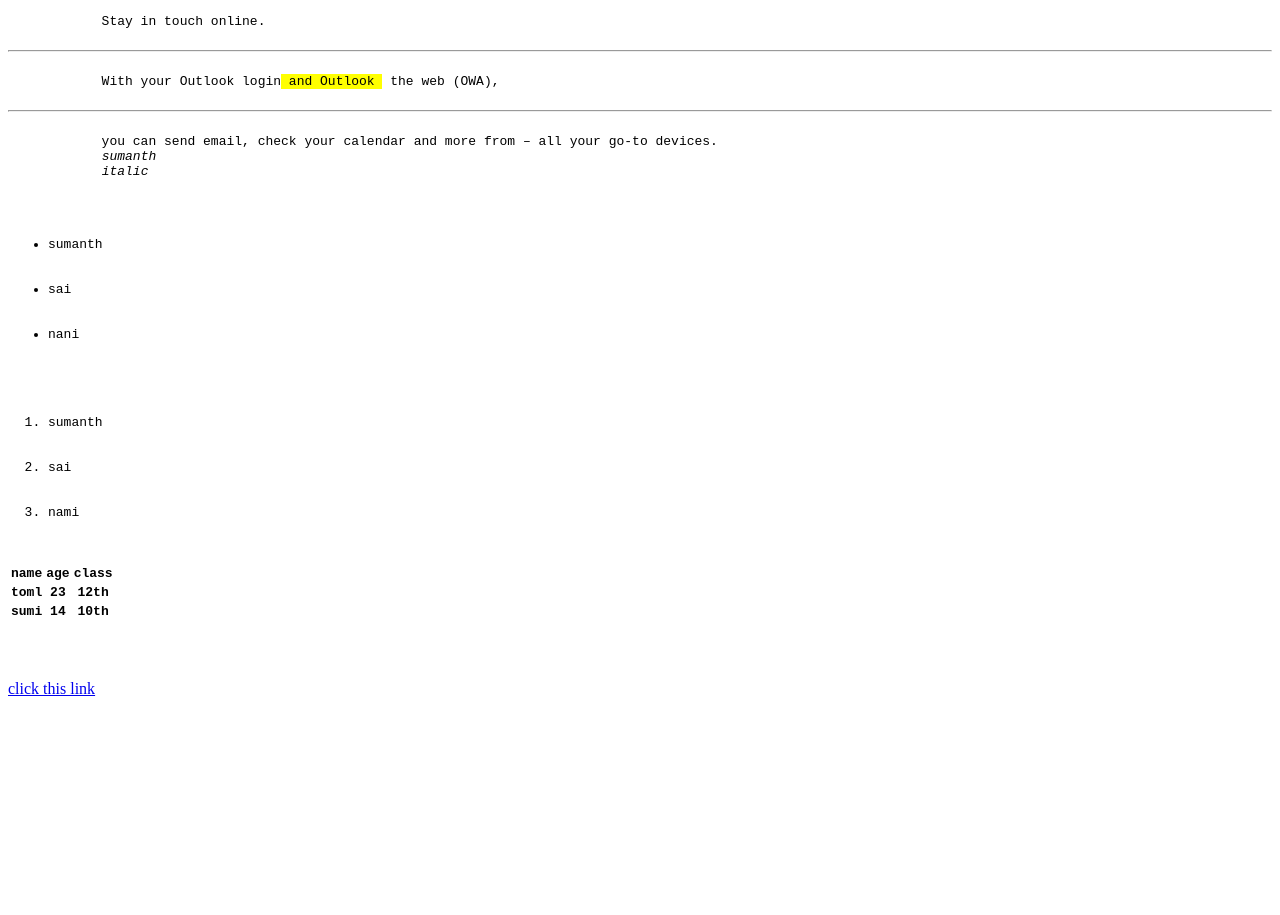
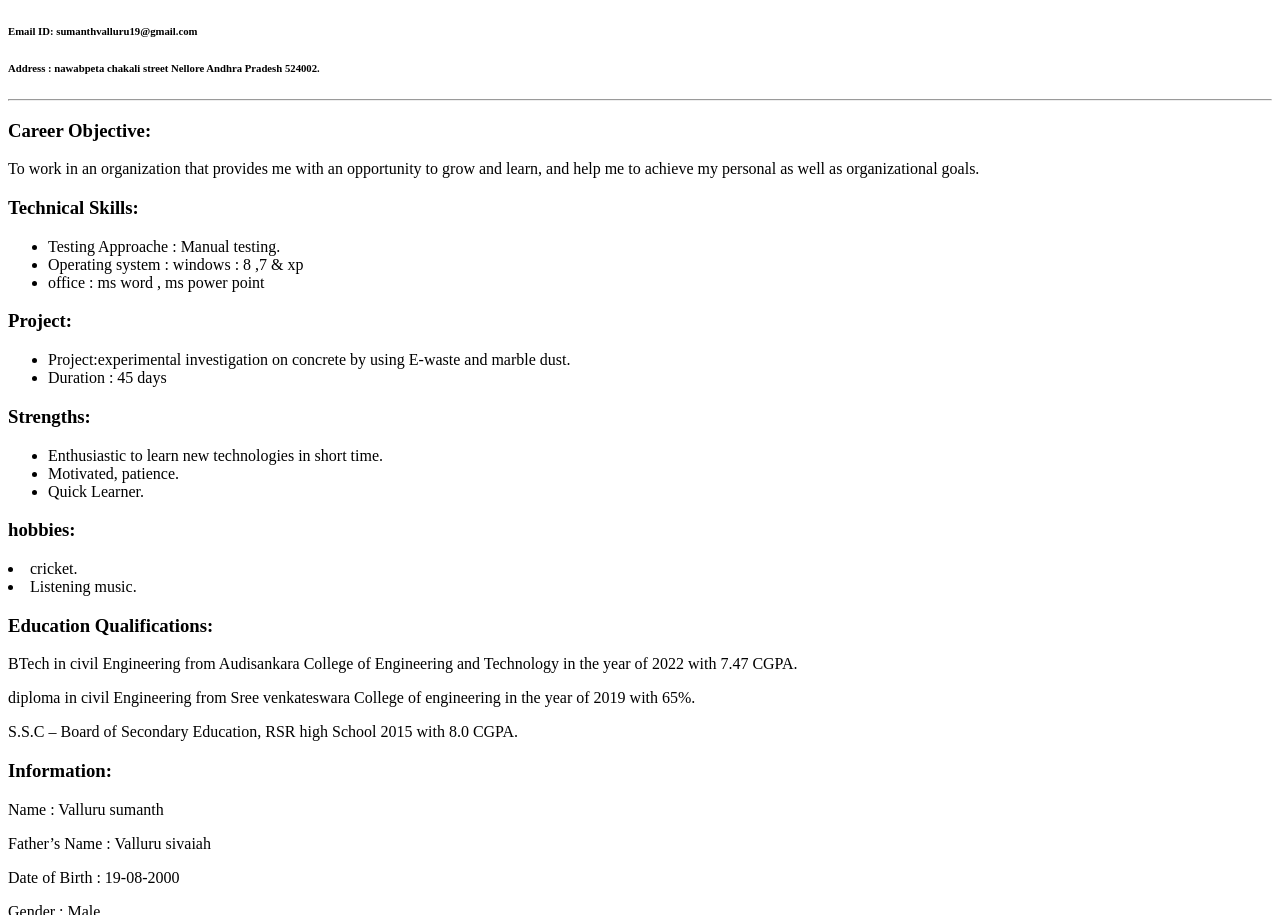
Before and after one commit to sumanthvalluru/pythonexcerice, a plain HTML site: page sumanth.html in a window 1280 px wide. Shown: the part 100-1015 px from the top of the page. Before the commit the page ends 806 px from the top, so only its background shows below. Drawn offline with Linux system fonts and the light colour scheme.

Commit message:
Add files via upload

```diff
--- a/sumanth.html
+++ b/sumanth.html
@@ -1,49 +1,61 @@
 <!DOCTYPE html>
-<html>
-    <head>
-        <title>html</title>
+<html >
+<head
+    <title><center>resume</center></title>
 </head>
 <body>
-        <h1 style="color:blue;background-color: aqua;">sumanth</h1>
-        <p>my first paragraph</p>
-        <pre>
-            Stay in touch online.
+    <img src="E:\sumanth\11427.jpg" width="70px" height="70px" align="right"/>
+    <h6>Valluru sumanth</h6>
+    <h6>Mobile	: +91 9966128761</h6>
+    <h6>Email ID: sumanthvalluru19@gmail.com</h6>
+    <h6>Address : nawabpeta chakali street Nellore Andhra Pradesh 524002.</h6>
 <hr>
-            With your Outlook login<mark> and Outlook </mark> the web (OWA),
-            <hr>
-            you can send email, check your calendar and more from – all your go-to devices.
-            <em>sumanth</em>
-            <i>italic</i>
-            <table>
-                <tr>
-                   <th>name</th>
-                   <th>age</th>
-                   <th>class</th>
-                </tr>
-                <tr>
-                    <th>toml</th>
-                    <th>23</th>
-                    <th>12th</th>
-                 </tr>
-                 <tr>
-                    <th>sumi</th>
-                    <th>14</th>
-                    <th>10th</th>
-                 </tr>
+<h3>Career Objective:</h3>
+<p>To work in an organization that provides me with an opportunity to grow and learn, and help me to achieve my personal as well as organizational goals.</p>
+<h3>Technical Skills:</h3>
 <ul>
-                <li>sumanth</li>
-                <li>sai</li>
-                <li>nani</li>
+    <li>Testing Approache	: Manual testing.</li>
+    <li>Operating system    : windows : 8 ,7 & xp</li>
+    <li>office              : ms word , ms power point</li>
 </ul>
-              <ol>
-                <li>sumanth</li>
-                <li>sai</li>
-                <li>nami</li>
-              </ol>
-            </table>
+<h3>Project:</h3>
+<ul>
+<li>Project:experimental investigation on concrete by using E-waste and marble dust.</li>
+<li>Duration	:	45 days</li>
+</ul>
+<h3>Strengths:</h3>
 
-        </pre>
-<a href="https://google.com">click this link</a>
+<ul>
+<li>Enthusiastic to learn new technologies in short time.</li>
+<li>Motivated, patience.</li>
+<li>Quick Learner.</li>
+</ul>
+<h3>hobbies:</h3>
+<ui>
+	<li>cricket.</li>
+    <li>Listening  music. </li>
+</ui>
+ <h3>Education Qualifications:</h3>
 
+<p>BTech in civil Engineering from Audisankara College of Engineering and Technology in the year of 2022 with 7.47 CGPA.</p>
+<p>diploma in civil Engineering from Sree venkateswara College of engineering in the year of 2019 with
+65%.</p>
+<p>S.S.C – Board of Secondary Education, RSR high School 2015 with 8.0 CGPA.</p>
+
+<h3>Information:</h3>
+
+<p>Name	:	Valluru sumanth</p>
+<p>Father’s Name	:	Valluru sivaiah</p>
+<p>Date of Birth	:	19-08-2000</p>
+<p>Gender	:	Male</p>
+<p>Marital Status	:	Single</p>
+<p>Nationality	:	Indian</p>
+<p>Languages Proficiency	:	Telugu and English</p>
+
+<h3>declaration:</h3>
+
+<p>The above-mentioned particulars are correct up to the best of my knowledge and I shall produce the certificates whenever necessary.</p>
+<p>Signature of the candidate</p>
+  <p>valluru sumanth</p>
 </body>
 </html>
```
Lines whose indentation alone changed are shown as unchanged.
